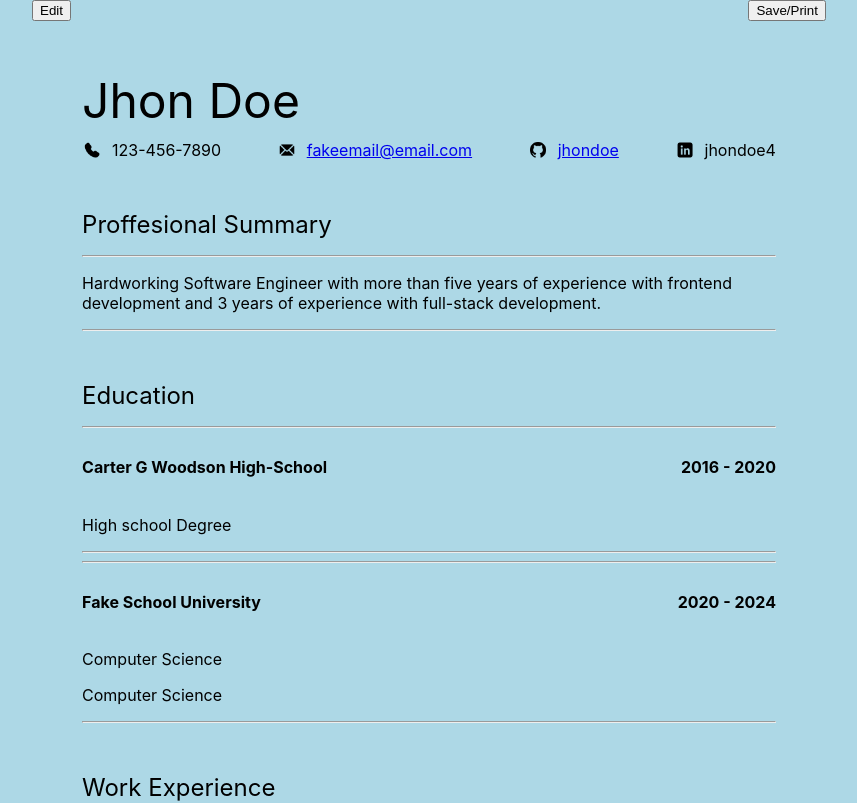
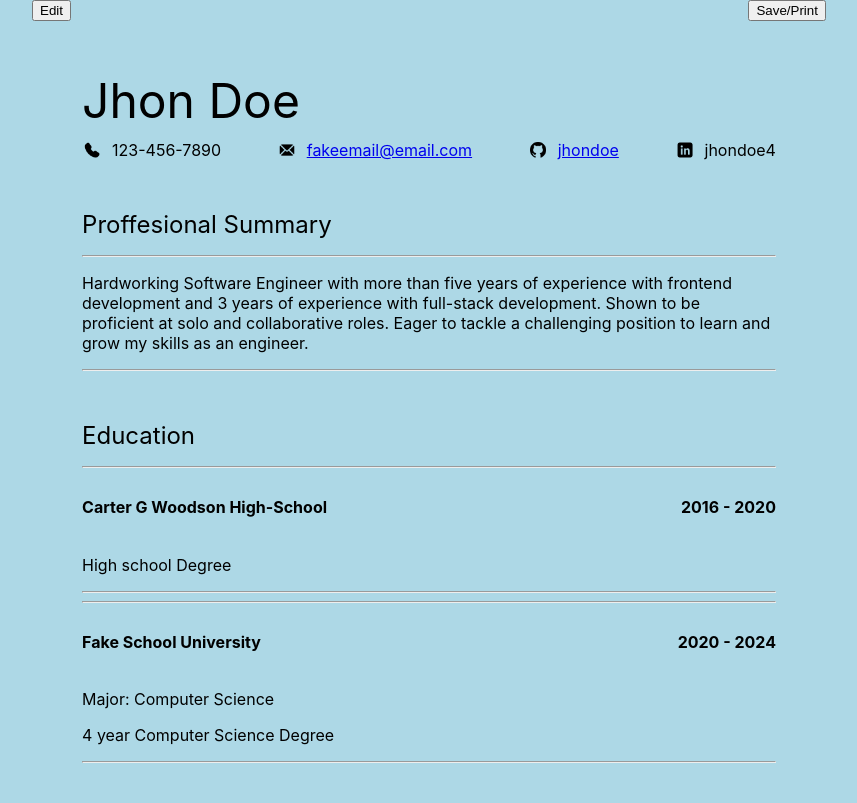
Before and after one commit to DrearyDev/cv-creator-react, a React (Vite) app: page / in a window 1280 px wide. Shown: the top 803 px of the page, without its empty margins (211-1068 px from the left). Built offline with nearby package versions, Linux system fonts and the light colour scheme.

Commit message:
Add more sensible defaults.
to make it look more real.

```diff
--- a/src/main.jsx
+++ b/src/main.jsx
@@ -14,7 +14,9 @@ const headerInputs = {
 };
 
 const proSummary = `Hardworking Software Engineer with more than five years of experience
-with frontend development and 3 years of experience with full-stack development.`;
+with frontend development and 3 years of experience with full-stack development. Shown
+to be proficient at solo and collaborative roles. Eager to tackle a challenging
+position to learn and grow my skills as an engineer.`;
 
 const education = [
     {
@@ -28,8 +30,8 @@ const education = [
         id: 1,
         school: "Fake School University",
         gradYear: "2020 - 2024",
-        studyField: "Computer Science",
-        degree: "Computer Science"
+        studyField: "Major: Computer Science",
+        degree: "4 year Computer Science Degree"
     },
 ];
 
```
